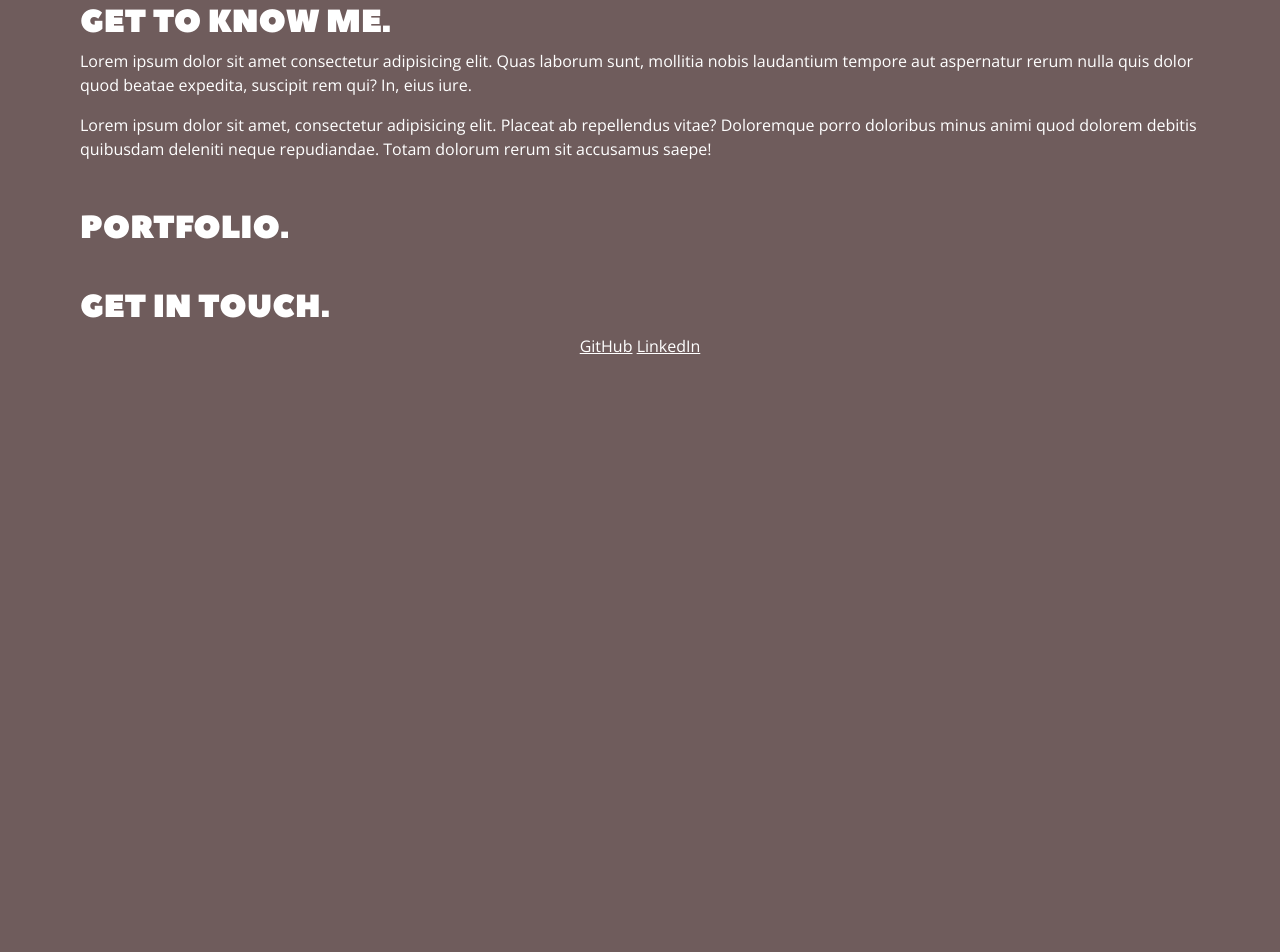
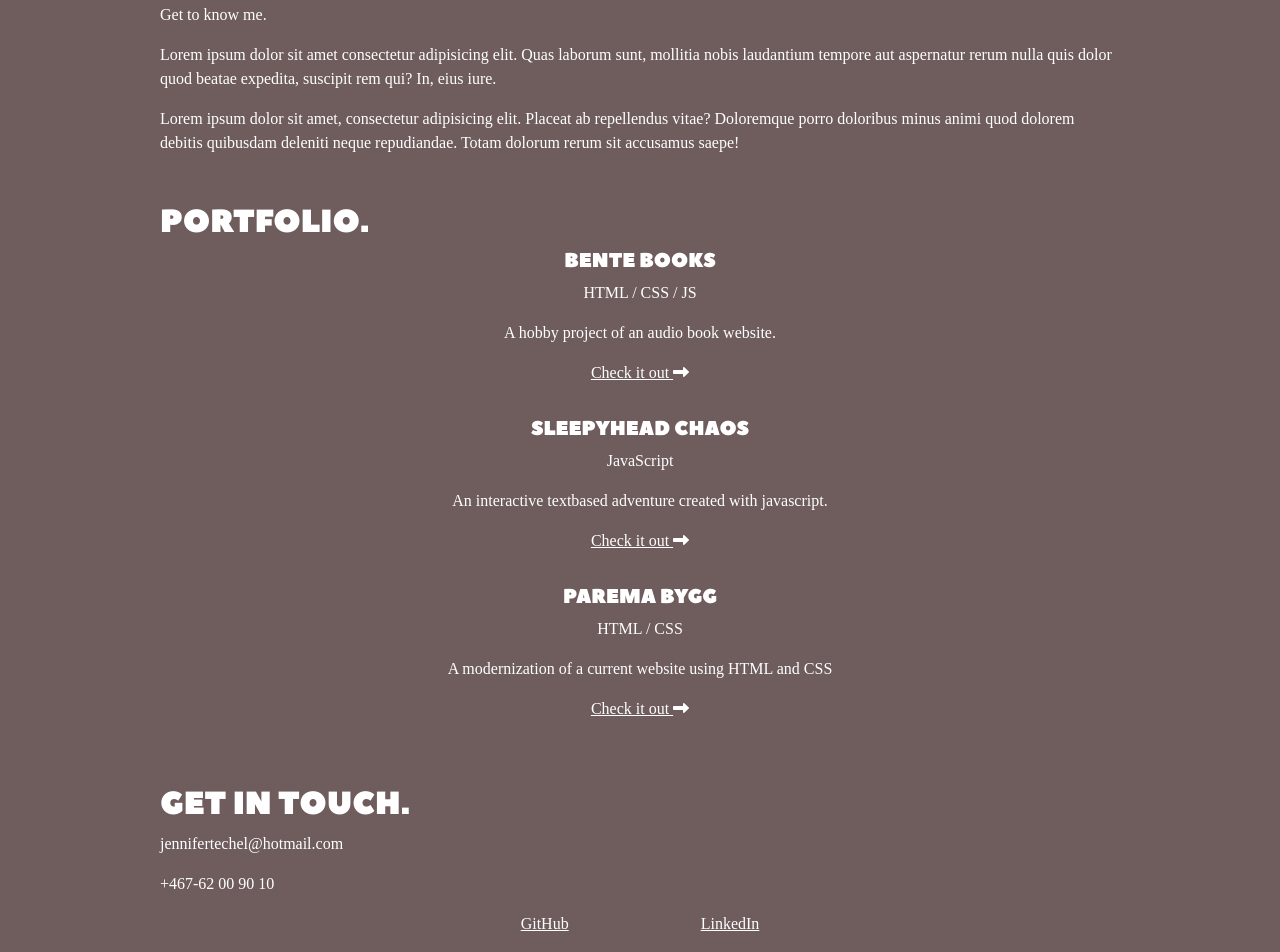
Before and after one commit to jennifertechel/interactive-cv, a plain HTML site: page index.html in a window 1280 px wide. Shown: the part 813-1765 px from the top of the page. Before the commit the page ends 1187 px from the top, so only its background shows below. Drawn offline with nearby package versions, Linux system fonts and the light colour scheme; a web font is replaced by a local one.

Commit message:
Added portfolio content and styling

```diff
--- a/desktop.css
+++ b/desktop.css
@@ -8,4 +8,7 @@
     .navbar-brand {
         font-size: 1.5rem;
     }
+    .about, .portfolio, .contact {
+        padding: 1rem 10rem;
+    }
   }
--- a/index.html
+++ b/index.html
@@ -15,10 +15,7 @@
     <script src="main.js"></script>
     <!-- FontAwesome -->
     <script src="https://kit.fontawesome.com/9716442c1c.js" crossorigin="anonymous"></script>
-    <!-- Google Fonts-->
-    <link rel="preconnect" href="https://fonts.googleapis.com">
-    <link rel="preconnect" href="https://fonts.gstatic.com" crossorigin>
-    <link href="https://fonts.googleapis.com/css2?family=Open+Sans:wght@400;500;600;700&display=swap" rel="stylesheet">
+
 </head>
 <body>
 
@@ -26,7 +23,7 @@
         <div class="container-fluid">
             <a class="navbar-brand" href="#">Jennifer Techel</a>
             <button class="navbar-toggler" type="button" data-bs-toggle="collapse" data-bs-target="#navbarNav" aria-controls="navbarNav" aria-expanded="false" aria-label="Toggle navigation">
-                <span class="navbar-toggler-icon"></span>
+                <i class="fas fa-bars"></i>
             </button>
             <div class="collapse navbar-collapse" id="navbarNav">
                 <ul class="navbar-nav">
@@ -39,7 +36,18 @@
                     <li class="nav-item">
                         <a class="nav-link" href="#">Contact</a>
                     </li>
+                    <li class="nav-item">
+                        <a class="nav-link" href="#">
+                            <i class="fab fa-github"></i>
+                        </a>
+                    </li>
+                    <li class="nav-item">
+                        <a class="nav-link" href="#">
+                            <i class="fab fa-linkedin-in"></i>
+                        </a>
+                    </li>
                 </ul>
+
             </div>
         </div>
     </nav>
@@ -54,23 +62,43 @@
     </div>
 
     <div class="container-fluid about" id="about">
-        <h2>Get to know me.</h2>
+        <!--<h2>Get to know me.</h2>-->
+        <p>Get to know me.</p>
         <p>Lorem ipsum dolor sit amet consectetur adipisicing elit. Quas laborum sunt, mollitia nobis laudantium tempore aut aspernatur rerum nulla quis dolor quod beatae expedita, suscipit rem qui? In, eius iure.</p>
         <p>Lorem ipsum dolor sit amet, consectetur adipisicing elit. Placeat ab repellendus vitae? Doloremque porro doloribus minus animi quod dolorem debitis quibusdam deleniti neque repudiandae. Totam dolorum rerum sit accusamus saepe!</p>
     </div>
 
     <div class="container-fluid portfolio" id="portfolio">
         <h2>Portfolio.</h2>
+        <div class="project">
+            <h5>Bente Books</h5>
+            <p>HTML / CSS / JS</p>
+            <p>A hobby project of an audio book website.</p>
+            <a href="">Check it out <i class="fas fa-long-arrow-alt-right"></i></a>
+        </div>
+        <div class="project">
+            <h5>Sleepyhead Chaos</h5>
+            <p>JavaScript</p>
+            <p>An interactive textbased adventure created with javascript.</p>
+            <a href="">Check it out <i class="fas fa-long-arrow-alt-right"></i></a>
+        </div>
+        <div class="project">
+            <h5>Parema Bygg</h5>
+            <p>HTML / CSS</p>
+            <p>A modernization of a current website using HTML and CSS</p>
+            <a href="">Check it out <i class="fas fa-long-arrow-alt-right"></i></a>
+        </div>
     </div>
 
     <div class="container-fluid contact" id="contact">
         <h2>Get in touch.</h2>
+        <p>jennifertechel@hotmail.com</p>
+        <p>+467-62 00 90 10</p>
 
-        <div class="container" style="text-align: center;">
+        <div class="container">
             <a href="">GitHub</a>
             <a href="">LinkedIn</a>
         </div>
-
     </div>
 
 </body>
--- a/mobile.css
+++ b/mobile.css
@@ -3,13 +3,18 @@
     src: url(/fonts/Peace\ Sans.otf);
 }
 
+@font-face {
+    font-family: avant-garde;
+    src: url(/fonts/ITC\ Avant\ Garde\ Gothic\ Std\ Medium.otf);
+}
+
 body {
-    font-family: 'Open Sans';
+    font-family: 'avant-garde';
     color: white;
     background-color: #6F5C5C;
 }
 
-h1, h2 {
+h1, h2, h5 {
     text-transform: uppercase;
     font-family: 'peace-sans';
 }
@@ -19,6 +24,7 @@ h1, h2 {
     background-color: #6F5C5C;
     border: none;
     color: white;
+
 }
 
 .navbar-brand {
@@ -29,14 +35,14 @@ h1, h2 {
 
 .nav-link {
     color: white;
-    font-family: 'Open Sans';
+    font-family: 'avant-garde';
 }
 
 .navbar-toggler {
     border: none;
 }
 
-.navbar-toggler-icon {
+.navbar-toggler i {
     color: white;
 }
 
@@ -55,15 +61,27 @@ h1, h2 {
     max-width: 50rem;
 }
 
-.about, .portfolio, .contact {
-    padding: 1rem 5rem;
-}
-
 .contact .container {
     text-align: center;
 }
 
 .contact .container a {
+    color: white;
+    padding: 0 4rem;
+}
+
+.portfolio {
+    padding-top: 6rem;
+}
+
+.portfolio .project {
+    display: flex;
+    flex-direction: column;
+    text-align: center;
+    padding-bottom: 2rem;
+}
+
+.portfolio .project a {
     color: white;
 }
 
```
Also changed, not shown: tablet.css (line endings or trailing spaces).
